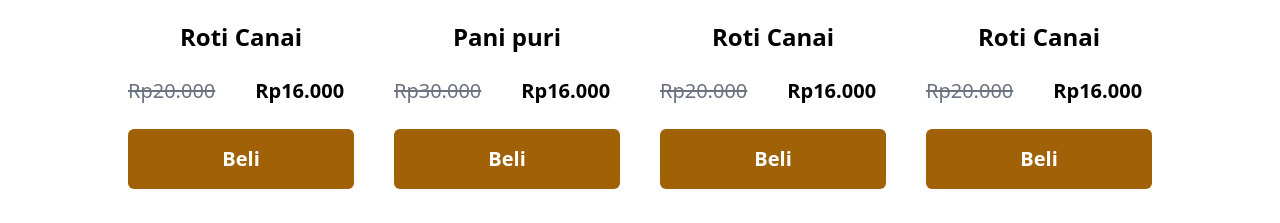
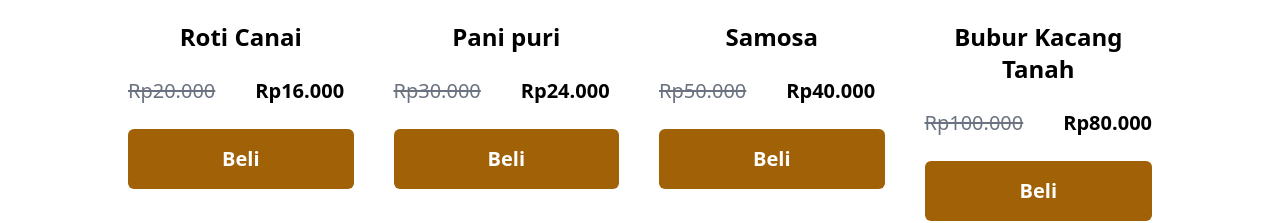
Before and after one commit to SalmanAkh23/Shop-food-inidian, a website: page index.html in a window 1280 px wide. Shown: the part 2089-2312 px from the top of the page. Drawn offline with Linux system fonts and the light colour scheme.

Commit message:
ubah nama

```diff
--- a/index.html
+++ b/index.html
@@ -100,27 +100,27 @@
                     <h3 class="text-2xl text-center text-black font-bold">Pani puri</h3>
                     <div class="flex gap-10">
                         <p class="text-xl text-gray-500 line-through">Rp30.000</p>
-                        <p class="text-xl font-bold">Rp16.000</p>
+                        <p class="text-xl font-bold">Rp24.000</p>
                     </div>
                     <button
                         class="w-full bg-yellow-700 p-4 text-xl text-white font-bold rounded-md hover:bg-yellow-900 transition duration-300">Beli</button>
                 </div>
                 <div class="flex flex-col gap-6 w-1/4">
                     <img src="img/makanan3.png" class="h-[250px]" alt="Roti Canai">
-                    <h3 class="text-2xl text-center text-black font-bold">Roti Canai</h3>
+                    <h3 class="text-2xl text-center text-black font-bold">Samosa</h3>
                     <div class="flex gap-10">
-                        <p class="text-xl text-gray-500 line-through">Rp20.000</p>
-                        <p class="text-xl font-bold">Rp16.000</p>
+                        <p class="text-xl text-gray-500 line-through">Rp50.000</p>
+                        <p class="text-xl font-bold">Rp40.000</p>
                     </div>
                     <button
                         class="w-full bg-yellow-700 p-4 text-xl text-white font-bold rounded-md hover:bg-yellow-900 transition duration-300">Beli</button>
                 </div>
                 <div class="flex flex-col gap-6 w-1/4">
                     <img src="img/makanan4.png" class="h-[250px]" alt="Roti Canai">
-                    <h3 class="text-2xl text-center text-black font-bold">Roti Canai</h3>
+                    <h3 class="text-2xl text-center text-black font-bold">Bubur Kacang Tanah</h3>
                     <div class="flex gap-10">
-                        <p class="text-xl text-gray-500 line-through">Rp20.000</p>
-                        <p class="text-xl font-bold">Rp16.000</p>
+                        <p class="text-xl text-gray-500 line-through">Rp100.000</p>
+                        <p class="text-xl font-bold">Rp80.000</p>
                     </div>
                     <button
                         class="w-full bg-yellow-700 p-4 text-xl text-white font-bold rounded-md hover:bg-yellow-900 transition duration-300">Beli</button>
```
